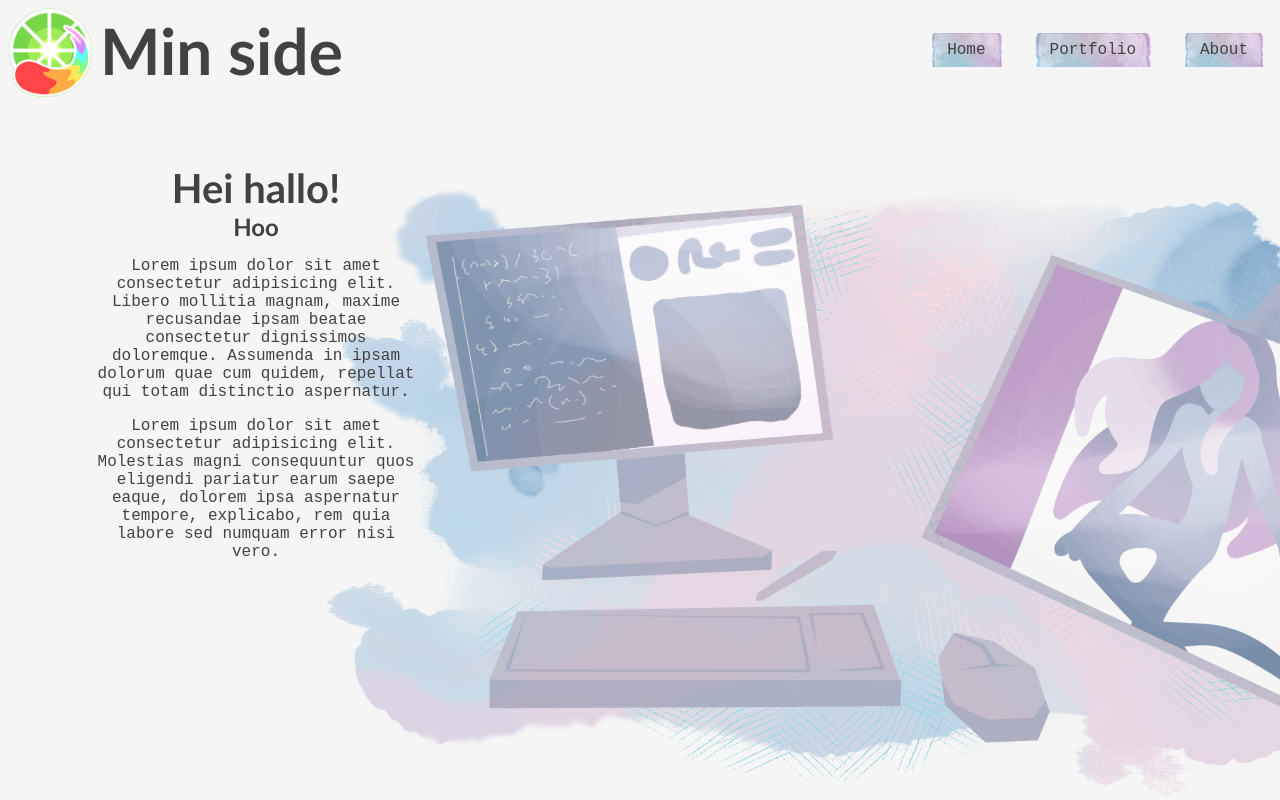
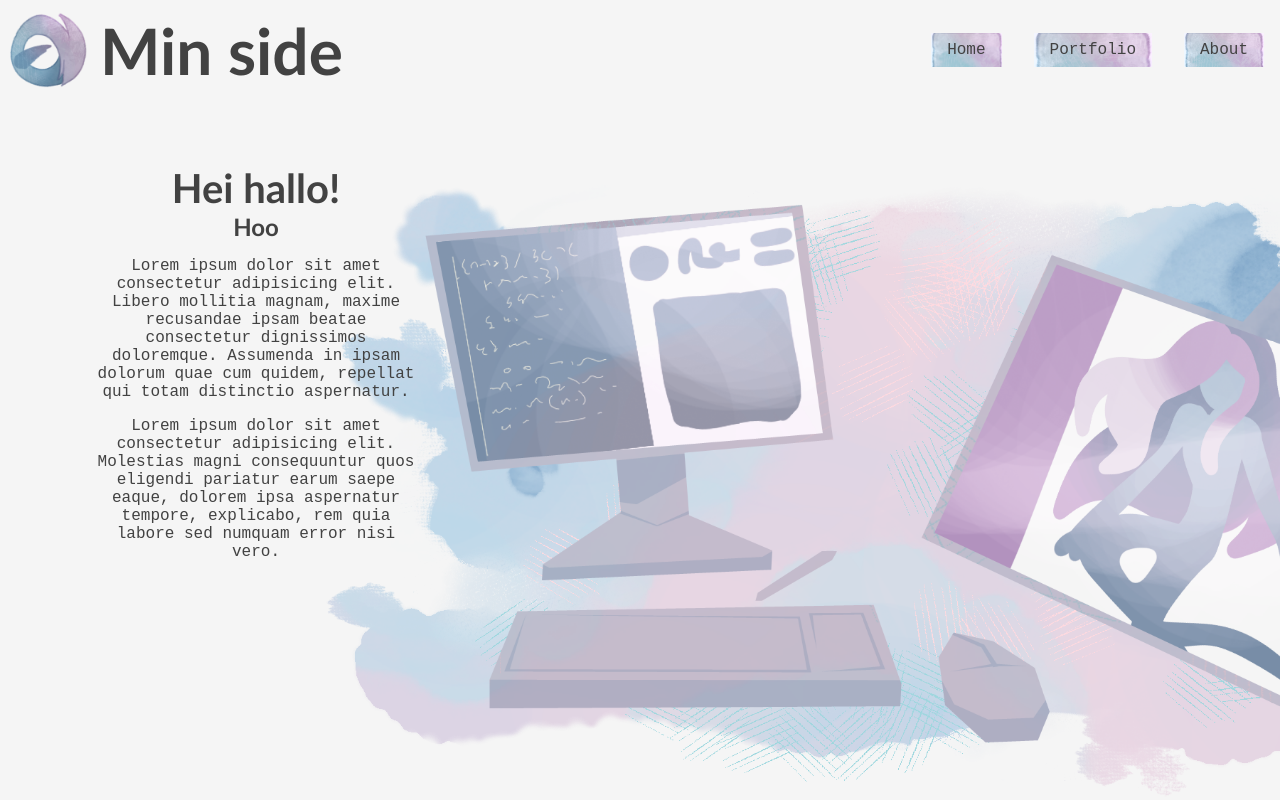
Before and after one commit to RedDragonling/cv-landing-page, a website built with Vite: page index.html in a window 1280 px wide. Built offline with nearby package versions, Linux system fonts and the light colour scheme; a web font is replaced by a local one.

Commit message:
Updated logo

```diff
--- a/src/main.css
+++ b/src/main.css
@@ -33,7 +33,7 @@
 
 
 .logo {
-  background-image: url("img/placeholder.png");
+  background-image: url("img/logo.png");
   background-size: cover;
   height: 100px;
   width: 100px;
```
Also changed, not shown: src/img/logo.png (added).
